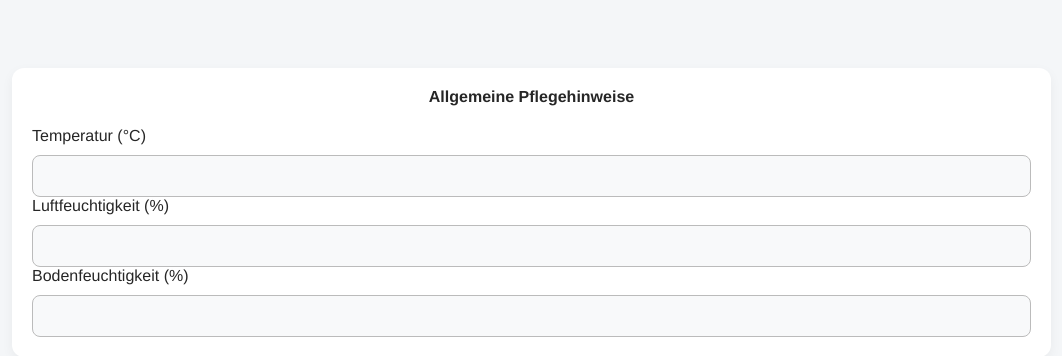
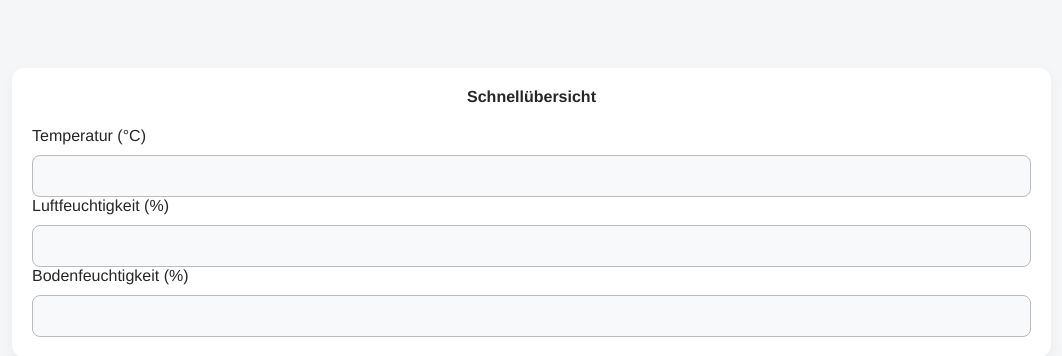
Before and after one commit to OrfKilian/Plantify_API, a Flask app: template Plantify new/plantify/templates/plant.html in a window 1280 px wide. Shown: the top 356 px of the page, without its empty margins (198-1260 px from the left). Run offline with Flask 3, Linux system fonts and the light colour scheme; the template is opened without the code that fills it, so the values that code supplies are empty.

Commit message:
Rename Pflegehinweise heading

```diff
--- a/Plantify new/plantify/templates/dashboard.html
+++ b/Plantify new/plantify/templates/dashboard.html
@@ -6,7 +6,7 @@
 {% block content %}
 <div class="dashboard">
     <div class="card full-width-card" id="care-guidelines">
-        <h3>Allgemeine Pflegehinweise</h3>
+        <h3>Schnellübersicht</h3>
         <table class="care-table">
             <thead>
                 <tr>
--- a/Plantify new/plantify/templates/plant.html
+++ b/Plantify new/plantify/templates/plant.html
@@ -6,7 +6,7 @@
 {% block content %}
 <div class="dashboard">
     <div class="card full-width-card" id="extra-facts">
-        <h3>Allgemeine Pflegehinweise</h3>
+        <h3>Schnellübersicht</h3>
         <div>
             <label for="target-temperature">Temperatur (°C)</label>
             <input type="number" id="target-temperature" class="pflege-edit"
```
